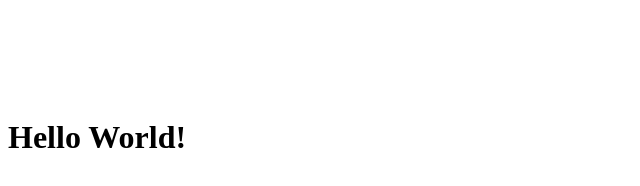
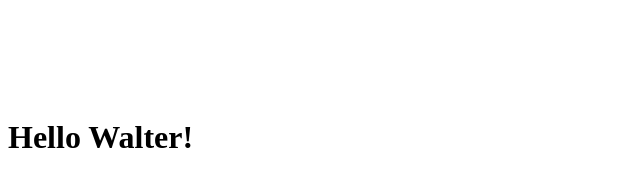
Before and after one commit to ncdevop/nginxhello, a plain HTML site: page index.html in a window 1280 px wide. Shown: the full height of the page, 0-640 px from the left. Drawn offline with Linux system fonts and the light colour scheme.

Commit message:
changed output to Walter

```diff
--- a/index.html
+++ b/index.html
@@ -9,7 +9,7 @@
 
 </pre>
 <h1>
-Hello World!
+Hello Walter!
 </h1>
 </BODY>
 </HTML>
```
Also changed, not shown: 1 other file.
